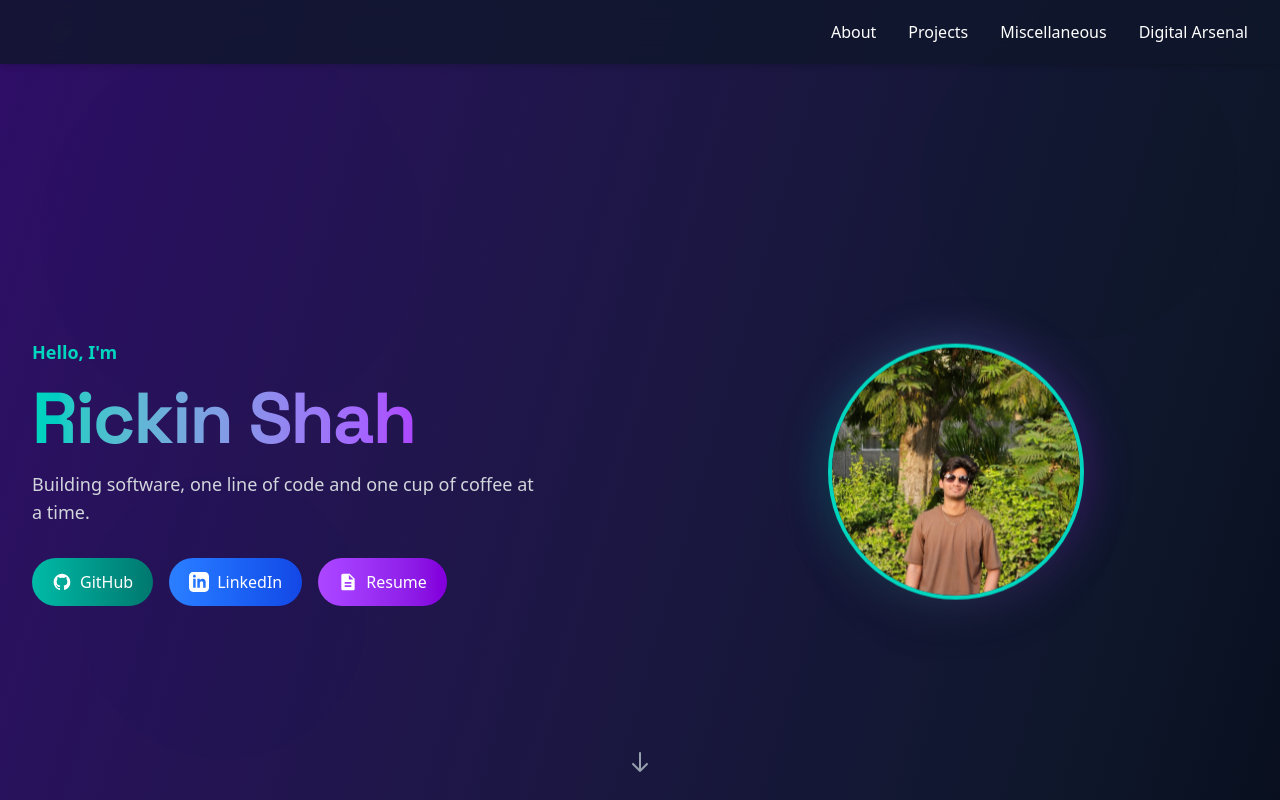
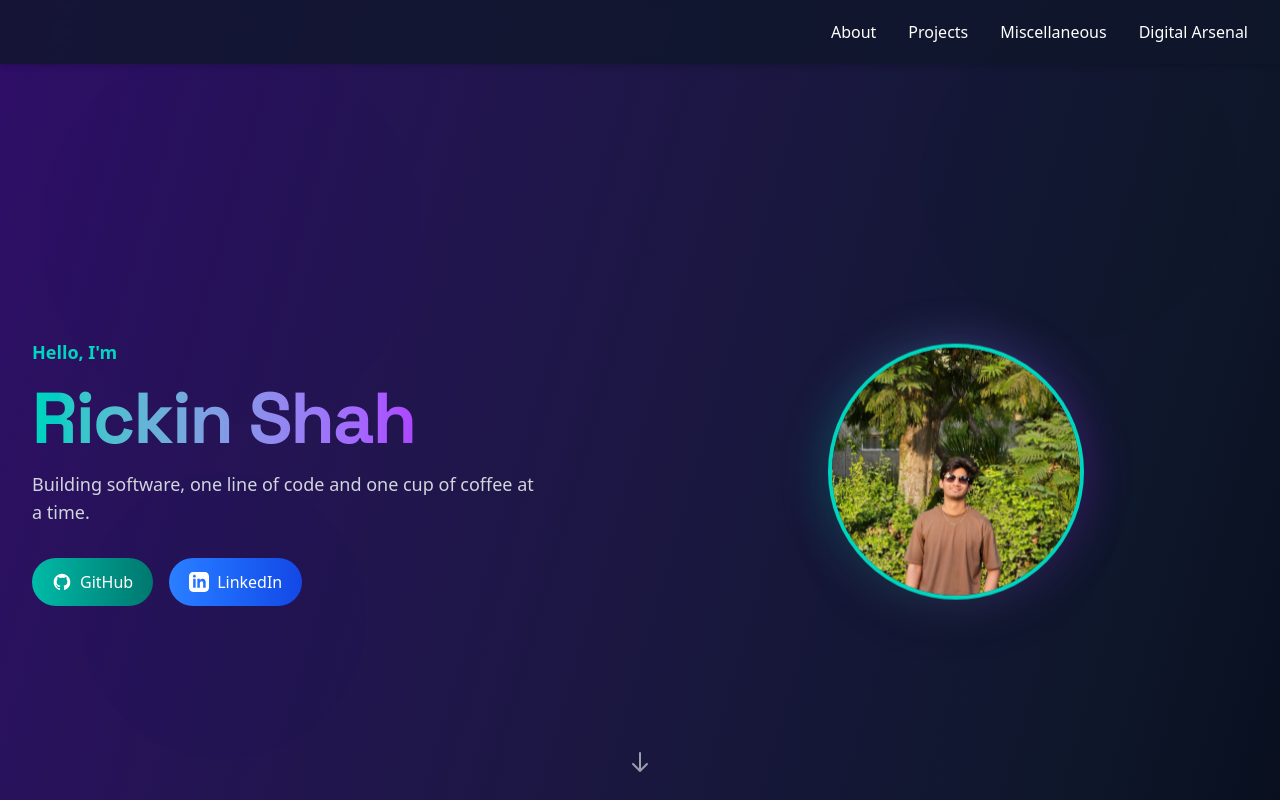
Before and after one commit to rickinshah/Portfolio, a SvelteKit app: page / in a window 1280 px wide. Shown: the top 800 px of the page. Built offline with nearby package versions, Linux system fonts and the light colour scheme.

Commit message:
removes resume

```diff
--- a/src/routes/+page.svelte
+++ b/src/routes/+page.svelte
@@ -250,18 +250,6 @@
 								></path>
 							</svg>
 							<span class="hidden md:inline">LinkedIn</span>
-						</a>
-						<a
-							href="/resume.pdf"
-							download="RickinShah_Resume.pdf"
-							class="group flex items-center gap-2 rounded-full bg-gradient-to-r from-purple-500 to-purple-700 px-4 py-2 text-sm transition-all hover:shadow-lg hover:shadow-purple-500/20 sm:px-5 sm:py-3 sm:text-base"
-						>
-							<svg class="h-4 w-4 sm:h-5 sm:w-5" fill="currentColor" viewBox="0 0 24 24">
-								<path
-									d="M14,2H6C4.9,2,4,2.9,4,4v16c0,1.1,0.9,2,2,2h12c1.1,0,2-0.9,2-2V8L14,2z M16,18H8v-2h8V18z M16,14H8v-2h8V14z M13,9V3.5 L18.5,9H13z"
-								></path>
-							</svg>
-							<span class="hidden md:inline">Resume</span>
 						</a>
 					</div>
 				</div>
```
Also changed, not shown: 1 other file (tests, documents, lock files or other folders).
